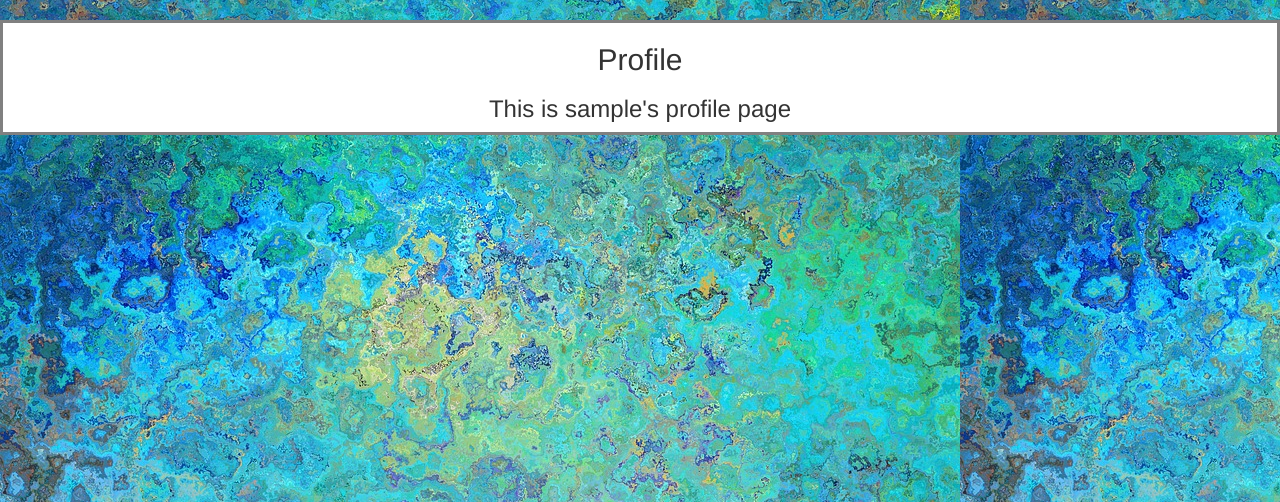
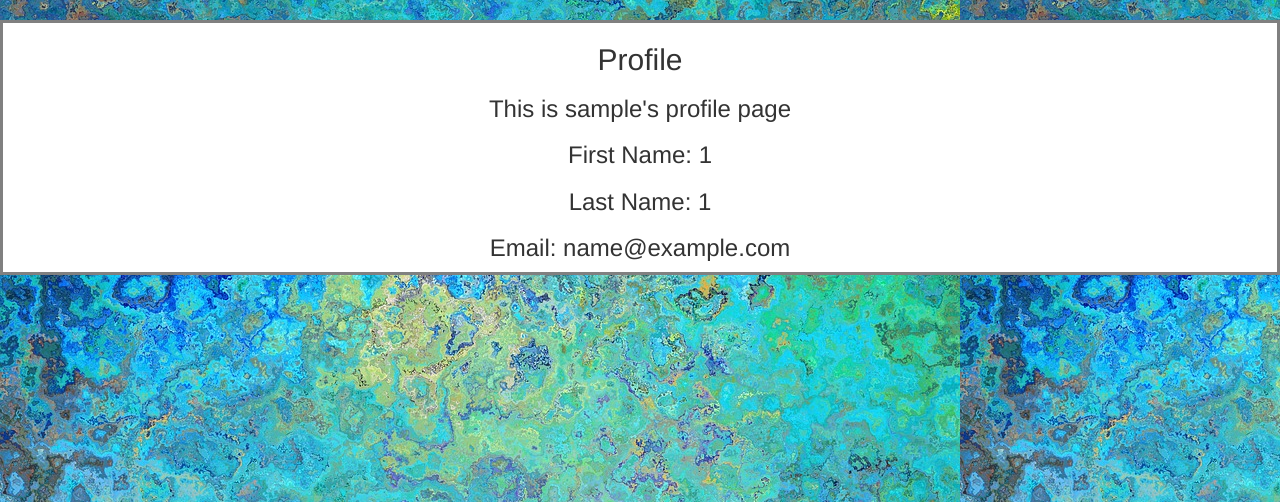
Before and after one commit to apa-123/memes, a Flask app: page /users/123 in a window 1280 px wide. Shown: the part 74-576 px from the top of the page. Run offline with Flask 2, Linux system fonts and the light colour scheme; the visitor is signed in with stand-in values (Sample User, id 1); some libraries are stand-ins or nearby versions.

Commit message:
added stuff

```diff
--- a/backend.py
+++ b/backend.py
@@ -147,6 +147,7 @@ def signout():
     return redirect(url_for('login_page'))
 
   session.pop('username', None)
+  session.pop('first', None)
   return redirect(url_for('index'))
 
 def public_user_page():
@@ -218,6 +219,9 @@ def register():
         createUser(usernamess,password,first,last)
 
         session['username'] = usernamess
+        session['first'] = first
+        session['second'] = last
+        session['email'] = email
         flash("No bueno")
         return render_template('index.html')
 
--- a/templates/profile.html
+++ b/templates/profile.html
@@ -5,6 +5,11 @@
 		<div class="profile-header">
    			<h2>Profile</h2>
     		<h3>This is {{ session['username'] }}'s profile page</h3>
+    		<h3>First Name: {{ session['first'] }}</h3>
+    		<h3>Last Name: {{ session['second'] }}</h3>
+    		<h3>Email: {{ session['email'] }}</h3>
+
+
     	</div>
     	<div class="user-settings">
 
```
Also changed, not shown: app.db.
